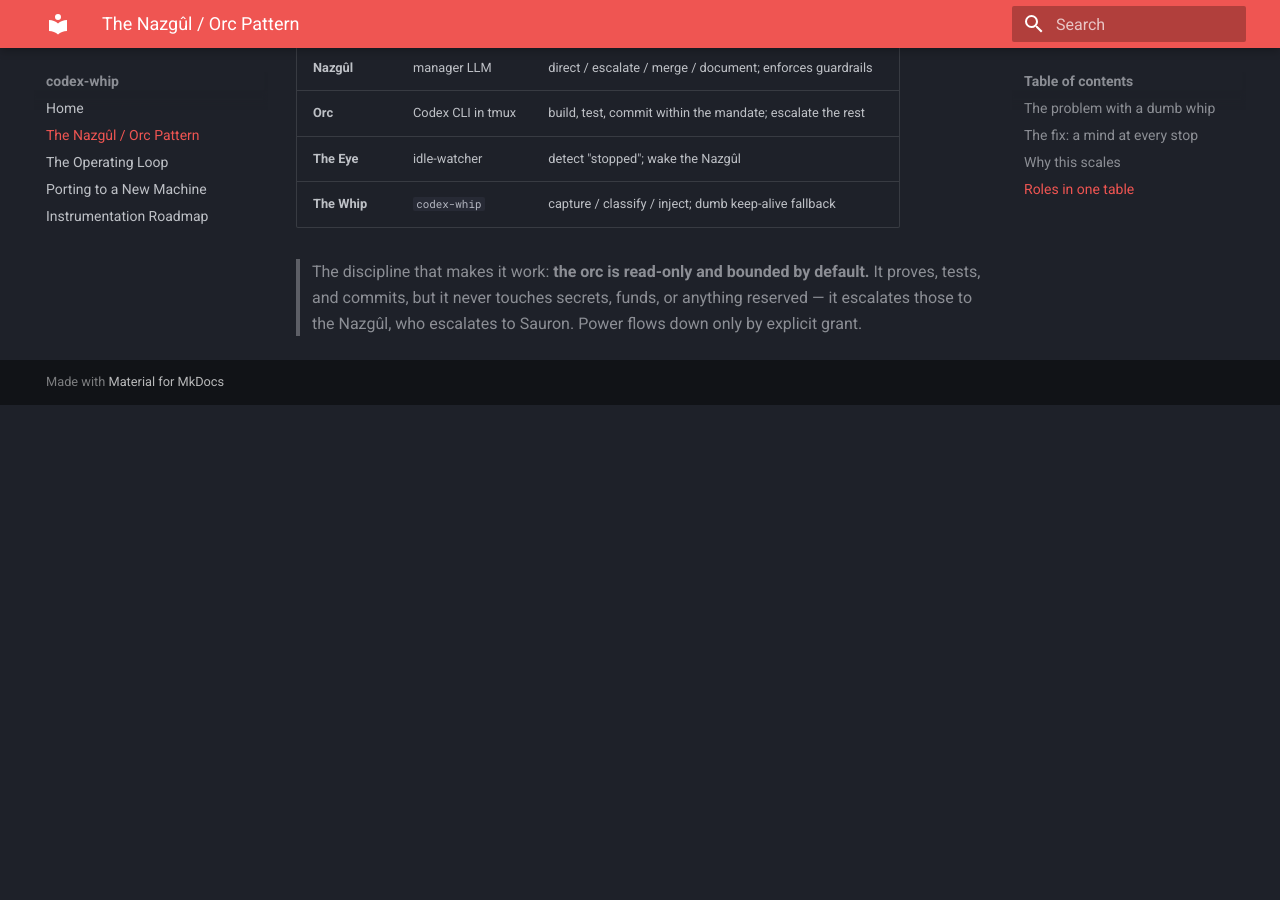
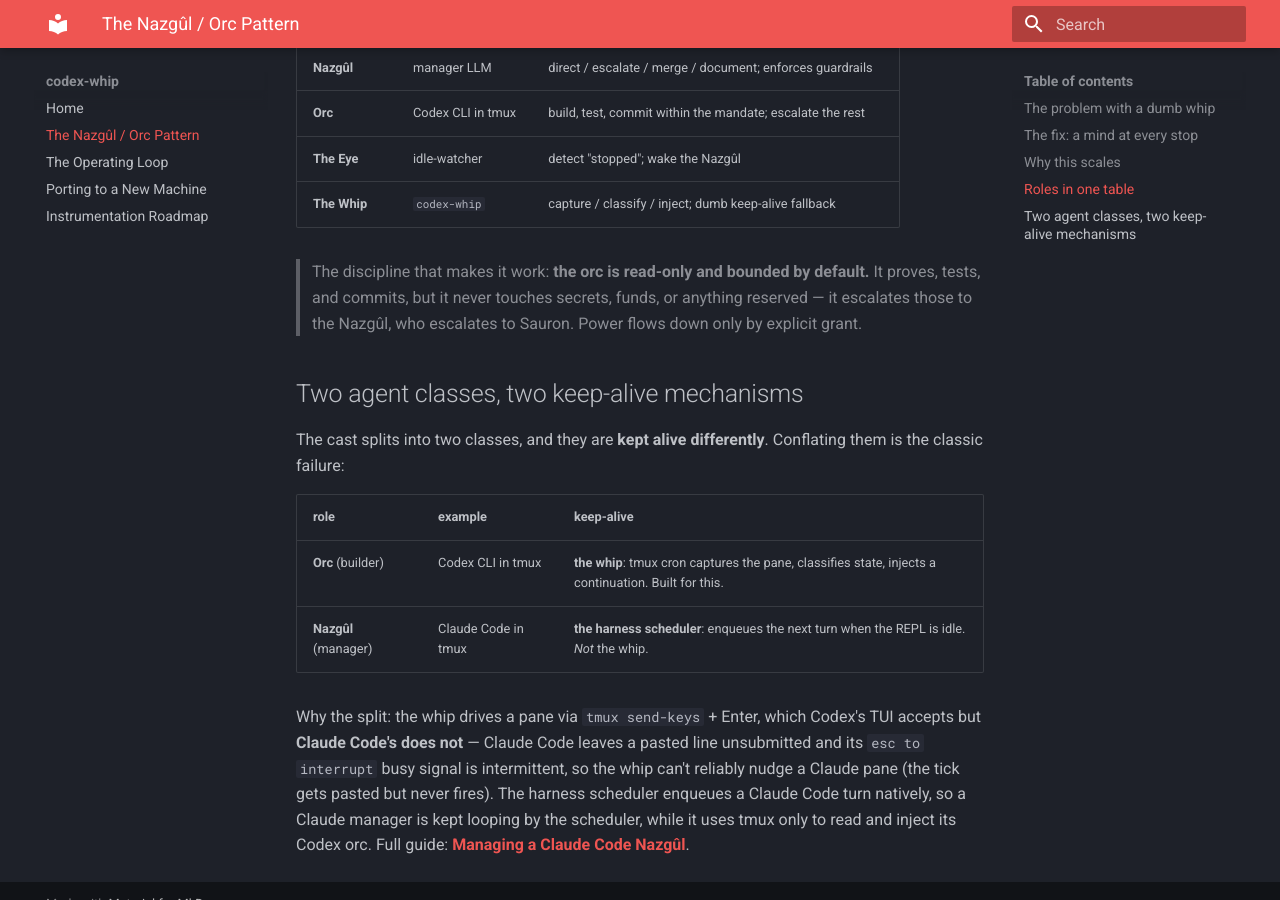
Before and after one commit to agticorp/codex-whip, an MkDocs documentation site: the page built from docs/nazgul-orc.md, in a window 1280 px wide and 900 px high, scrolled down 1279 px. Built offline with MkDocs 1.6.1 and Material for MkDocs 9.7.7, drawn with Linux system fonts in a browser that asks for light colours; before the commit the page ends 1684 px from its top, so only the background shows below that.

Commit message:
Docs: Claude Code Nazgûl is kept alive by the harness scheduler, not the whip
tmux send-keys/Enter injection works for Codex orcs but not for Claude Code
(pasted tick never submits; 'esc to interrupt' busy signal is intermittent),
so a Claude manager is driven by the harness scheduler (recurring self-prompt)
and uses tmux only to read/inject its Codex orc. New managing-claude.md guide;
architecture split added to nazgul-orc.md; index updated.

```diff
--- a/docs/nazgul-orc.md
+++ b/docs/nazgul-orc.md
@@ -55,3 +55,21 @@
 > default.** It proves, tests, and commits, but it never touches secrets,
 > funds, or anything reserved — it escalates those to the Nazgûl, who
 > escalates to Sauron. Power flows down only by explicit grant.
+
+## Two agent classes, two keep-alive mechanisms
+
+The cast splits into two classes, and they are **kept alive differently**.
+Conflating them is the classic failure:
+
+| role | example | keep-alive |
+|---|---|---|
+| **Orc** (builder) | Codex CLI in tmux | **the whip**: tmux cron captures the pane, classifies state, injects a continuation. Built for this. |
+| **Nazgûl** (manager) | Claude Code in tmux | **the harness scheduler**: enqueues the next turn when the REPL is idle. *Not* the whip. |
+
+Why the split: the whip drives a pane via `tmux send-keys` + Enter, which
+Codex's TUI accepts but **Claude Code's does not** — Claude Code leaves a
+pasted line unsubmitted and its `esc to interrupt` busy signal is intermittent,
+so the whip can't reliably nudge a Claude pane (the tick gets pasted but never
+fires). The harness scheduler enqueues a Claude Code turn natively, so a Claude
+manager is kept looping by the scheduler, while it uses tmux only to read and
+inject its Codex orc. Full guide: **[Managing a Claude Code Nazgûl](managing-claude.md)**.
```
Also changed, not shown: docs/index.md (+6 -1 lines), docs/managing-claude.md (added, +77 -0 lines).
